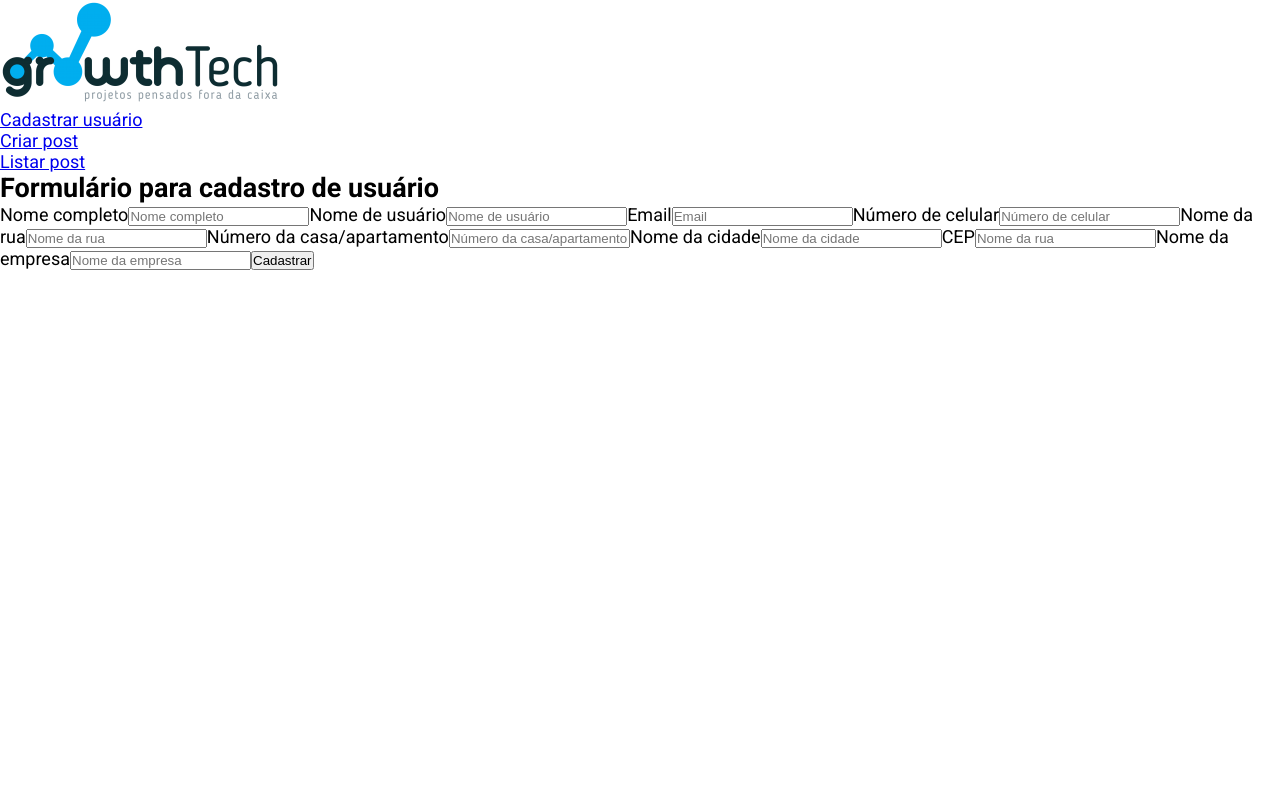
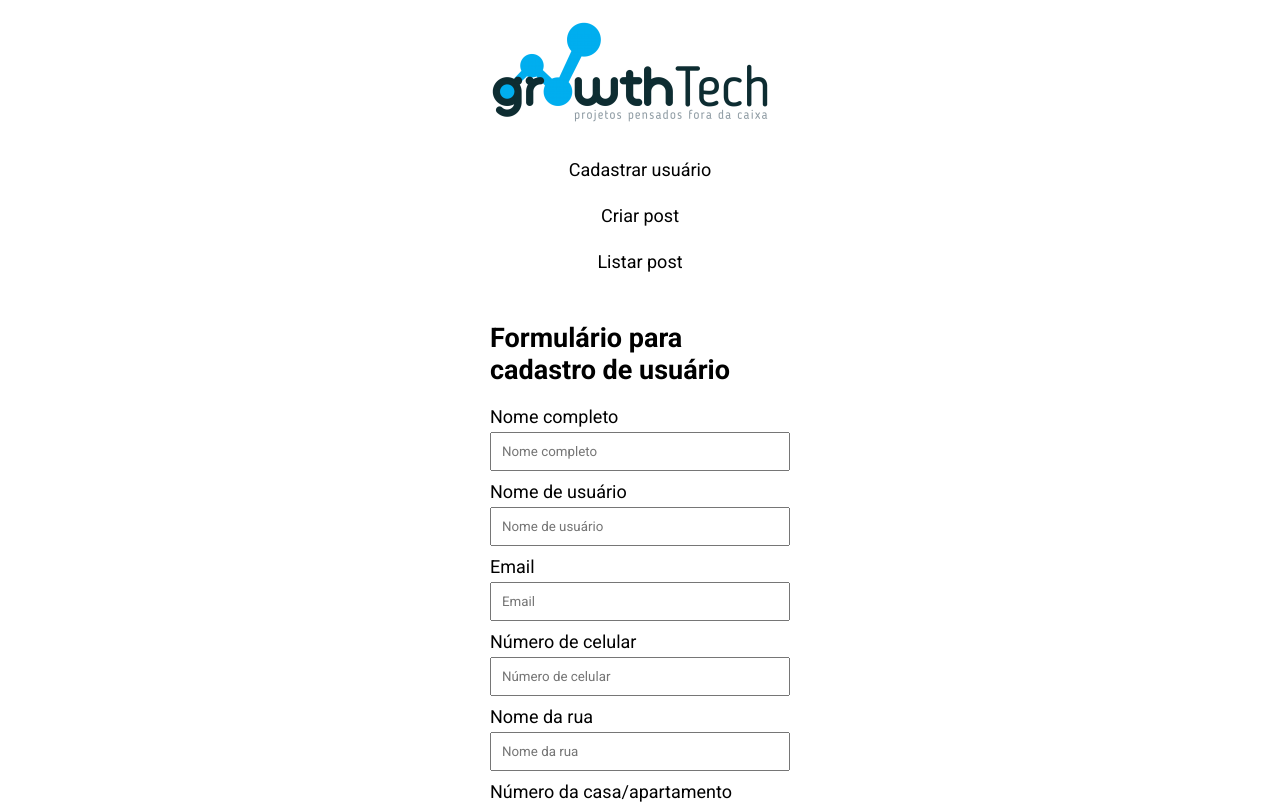
Before and after one commit to danilobandeira29/growth-tech-frontend, a React (Create React App) app: page / in a window 1280 px wide. Shown: the top 804 px of the page. Built offline with nearby package versions, Linux system fonts and the light colour scheme; the HTML template or start-up script is replaced by a standard one.

Commit message:
style: create user page

```diff
--- a/src/styles/global.css
+++ b/src/styles/global.css
@@ -5,6 +5,11 @@
   --fw-regular: 400;
   --fw-medium: 500;
   --fw-bold: 700;
+
+  --clr-blue-primary: rgb(0, 173, 238);
+  --clr-black-primary: rgb(0, 0, 0);
+  --clr-white-primary: rgb(255, 255, 255);
+  --clr-gray-secundary: #eee;
 }
 
 * {
@@ -19,5 +24,82 @@ html {
 
 body {
   font-size: 1.8rem;
+}
+
+body, input, button {
   font-family: var(--ff-primary);
 }
+
+.container {
+  max-width: 340px;
+  margin: 0 auto;
+  padding: 2rem;
+}
+
+header {
+  margin-top: 2rem;
+}
+
+ul li {
+  list-style: none;
+}
+
+.title-secundary {
+  margin-top: 4rem;
+}
+
+main form.form-user {
+  display: flex;
+  flex-direction: column;
+  max-width: 300px;
+  margin-top: 2rem;
+}
+
+a {
+  color: var(--clr-black-primary);
+  text-decoration: none;
+  display: block;
+  width: 200px;
+  padding: 1rem;
+  text-align: center;
+}
+
+a:active {
+  opacity: .7;
+  background-color: var(--clr-gray-secundary);
+}
+
+ul {
+  display: flex;
+  flex-direction: column;
+  justify-content: center;
+  align-items: center;
+}
+
+li + li {
+  margin-top: .5rem;
+}
+
+input, button {
+  padding: 1rem;
+}
+
+label {
+  margin-bottom: .5rem;
+}
+
+label + input {
+  margin-bottom: 1rem;
+}
+
+button {
+  font-size: 1.8rem;
+  margin-top: 2rem;
+  background-color: var(--clr-blue-primary);
+  color: var(--clr-white-primary);
+  border: none;
+}
+
+input:focus {
+  outline-color: var(--clr-blue-primary);
+}
```
